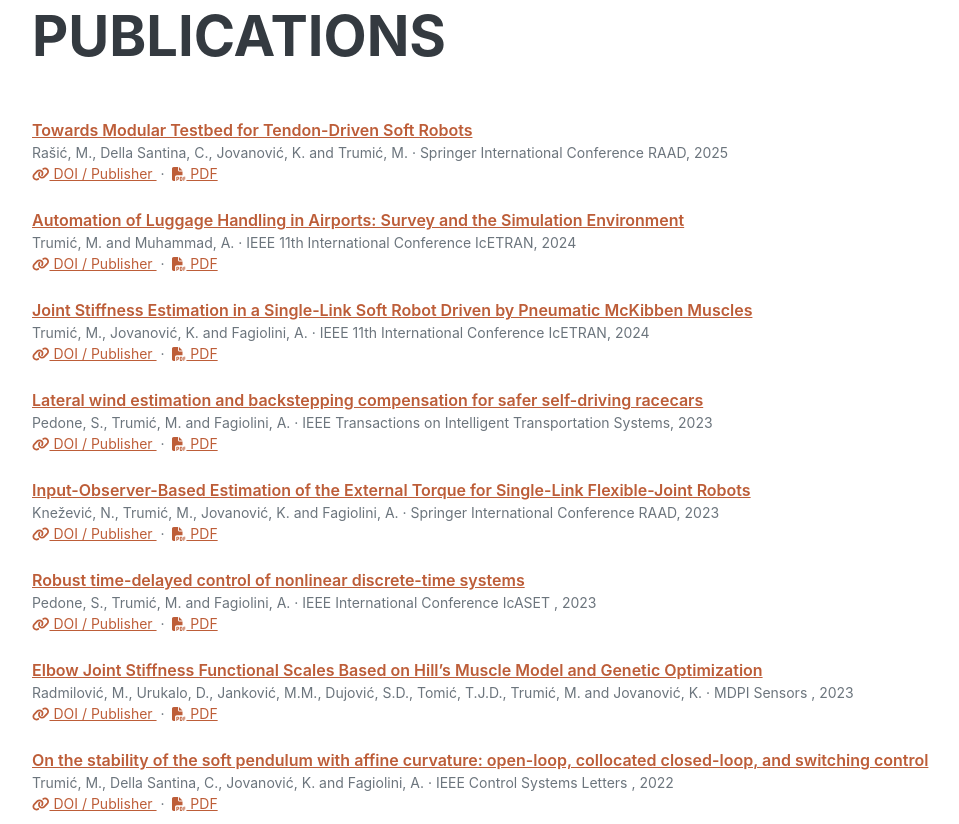
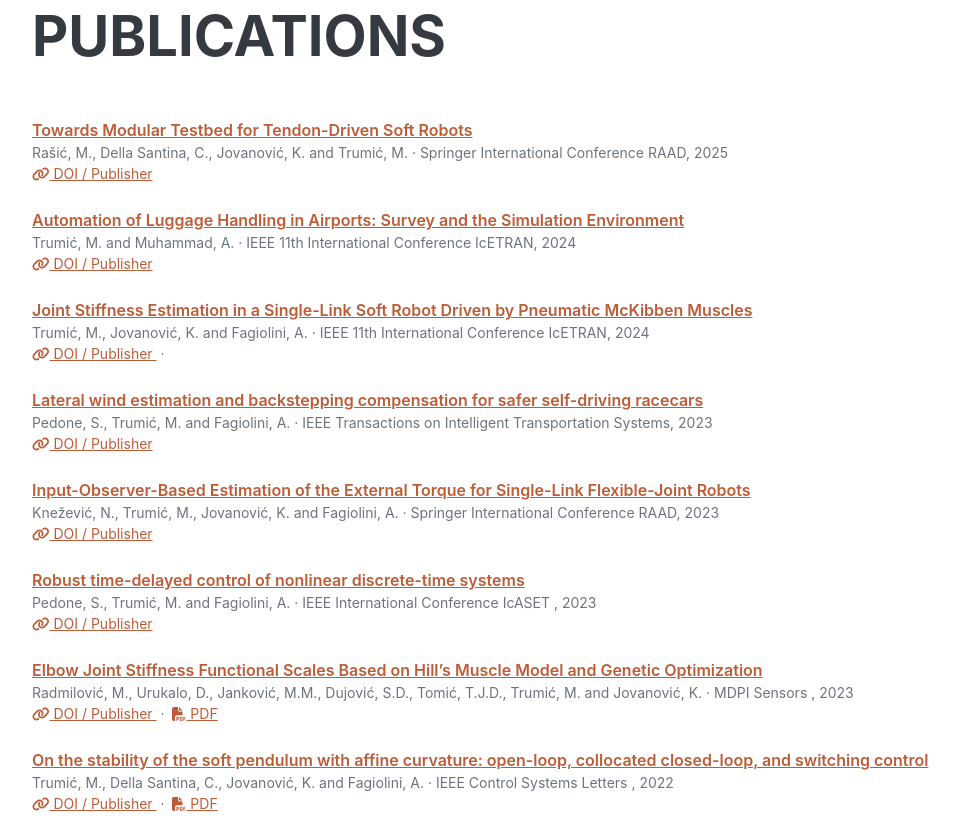
Before and after one commit to maja-trumic/maja-trumic.github.io, a plain HTML site: page index.html in a window 1280 px wide. Shown: the part 4016-4840 px from the top of the page, without its empty margins (288-1247 px from the left). Drawn offline with nearby package versions, Linux system fonts and the light colour scheme; a web font is replaced by a local one.

Commit message:
Update index.html

```diff
--- a/index.html
+++ b/index.html
@@ -192,9 +192,9 @@
                     <a href="https://link.springer.com/chapter/10.1007/978-3-032-02106-9_22" target="_blank" rel="noopener">
                         <i class="fas fa-link"></i> DOI / Publisher
                     </a>
-                    &nbsp;&middot;&nbsp;
+                  <!--  &nbsp;&middot;&nbsp;
                     <a href="assets/papers/trumic2024-soft-tentacles.pdf" target="_blank" rel="noopener">
-                        <i class="fas fa-file-pdf"></i> PDF
+                        <i class="fas fa-file-pdf"></i> PDF -->
                     </a>
                 </div>
             </li>
@@ -214,9 +214,9 @@
                     <a href="https://ieeexplore.ieee.org/abstract/document/10645105" target="_blank" rel="noopener">
                         <i class="fas fa-link"></i> DOI / Publisher
                     </a>
-                    &nbsp;&middot;&nbsp;
+                 <!--   &nbsp;&middot;&nbsp;
                     <a href="assets/papers/trumic2023-adaptive-soft.pdf" target="_blank" rel="noopener">
-                        <i class="fas fa-file-pdf"></i> PDF
+                        <i class="fas fa-file-pdf"></i> PDF -->
                     </a>
                 </div>
             </li>
@@ -237,8 +237,8 @@
                         <i class="fas fa-link"></i> DOI / Publisher
                     </a>
                     &nbsp;&middot;&nbsp;
-                    <a href="assets/papers/trumic2023-adaptive-soft.pdf" target="_blank" rel="noopener">
-                        <i class="fas fa-file-pdf"></i> PDF
+                  <!--  <a href="assets/papers/trumic2023-adaptive-soft.pdf" target="_blank" rel="noopener">
+                        <i class="fas fa-file-pdf"></i> PDF -->
                     </a>
                 </div>
             </li>
@@ -258,9 +258,9 @@
                     <a href="https://ieeexplore.ieee.org/abstract/document/10368166" target="_blank" rel="noopener">
                         <i class="fas fa-link"></i> DOI / Publisher
                     </a>
-                    &nbsp;&middot;&nbsp;
+                   <!-- &nbsp;&middot;&nbsp;
                     <a href="assets/papers/trumic2023-adaptive-soft.pdf" target="_blank" rel="noopener">
-                        <i class="fas fa-file-pdf"></i> PDF
+                        <i class="fas fa-file-pdf"></i> PDF -->
                     </a>
                 </div>
             </li>
@@ -280,9 +280,9 @@
                     <a href="https://link.springer.com/chapter/10.1007/978-3-031-32606-6_12" target="_blank" rel="noopener">
                         <i class="fas fa-link"></i> DOI / Publisher
                     </a>
-                    &nbsp;&middot;&nbsp;
+                    <!-- &nbsp;&middot;&nbsp;
                     <a href="assets/papers/trumic2023-adaptive-soft.pdf" target="_blank" rel="noopener">
-                        <i class="fas fa-file-pdf"></i> PDF
+                        <i class="fas fa-file-pdf"></i> PDF -->
                     </a>
                 </div>
             </li>
@@ -302,9 +302,9 @@
                     <a href="https://ieeexplore.ieee.org/abstract/document/10150735" target="_blank" rel="noopener">
                         <i class="fas fa-link"></i> DOI / Publisher
                     </a>
-                    &nbsp;&middot;&nbsp;
+                  <!--  &nbsp;&middot;&nbsp;
                     <a href="assets/papers/trumic2023-adaptive-soft.pdf" target="_blank" rel="noopener">
-                        <i class="fas fa-file-pdf"></i> PDF
+                        <i class="fas fa-file-pdf"></i> PDF -->
                     </a>
                 </div>
             </li>
@@ -434,8 +434,8 @@
                     <a href="https://link.springer.com/chapter/10.1007/978-3-030-48989-2_24" target="_blank" rel="noopener">
                         <i class="fas fa-link"></i> DOI / Publisher
                     </a>
-                    &nbsp;&middot;&nbsp;
-                   <!-- <a href="assets/papers/trumic2023-adaptive-soft.pdf" target="_blank" rel="noopener">
+                   <!-- &nbsp;&middot;&nbsp;
+                    <a href="assets/papers/trumic2023-adaptive-soft.pdf" target="_blank" rel="noopener">
                         <i class="fas fa-file-pdf"></i> PDF -->
                     </a>
                 </div>
```
